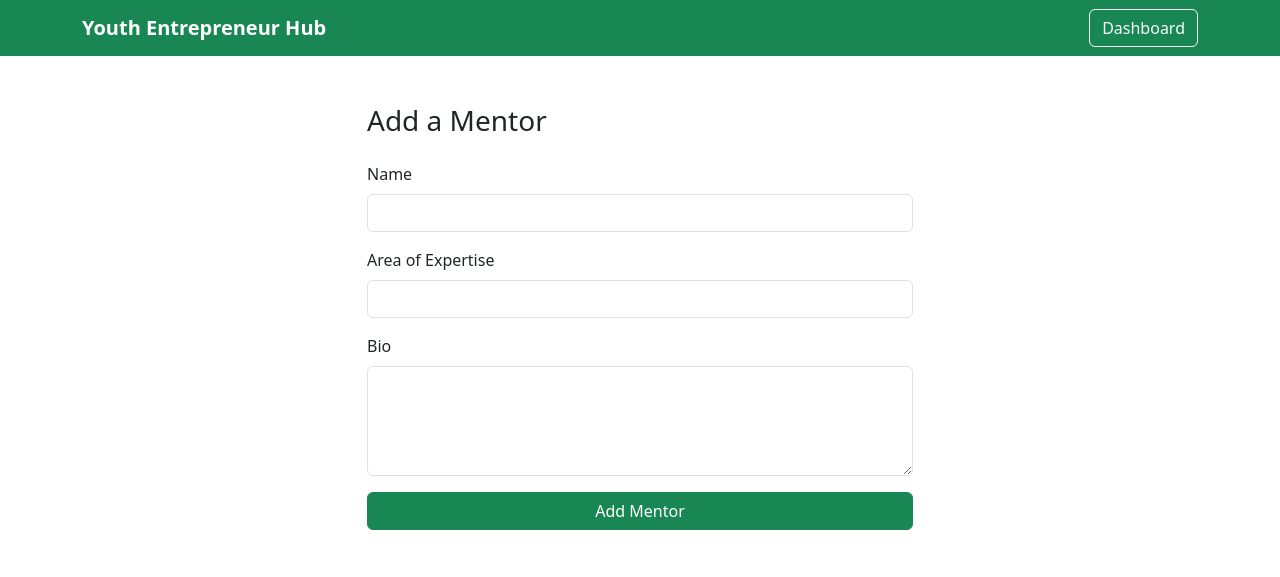
After one commit to mmukamukiza21/YouthEntrepreneurInitiative, a Flask app: page /mentors/new in a window 1280 px wide. The commit adds this page. Shown: the top 577 px of the page. Run offline with Flask 3, Linux system fonts and the light colour scheme; the visitor is signed in with stand-in values (Sample User, id 1); parts of the project's set-up code (start-up, migrations or seed data) failed here and were passed over; some libraries are stand-ins or nearby versions.

Commit message:
Add Mentors module and dashboard links

```diff
--- a/app.py
+++ b/app.py
@@ -53,6 +53,12 @@ class Lesson(db.Model):
     content_type = db.Column(db.String(50), nullable=False)  # 'article' or 'video'
     body = db.Column(db.Text, nullable=True)                 # content for articles
     video_url = db.Column(db.String(500), nullable=True)     # embed link for videos
+
+class Mentor(db.Model):
+    id = db.Column(db.Integer, primary_key=True)
+    name = db.Column(db.String(120), nullable=False)
+    expertise = db.Column(db.String(200), nullable=False)
+    bio = db.Column(db.Text, nullable=True)
 
 
 # ---- Routes ----
@@ -196,7 +202,32 @@ def new_course():
 
     return render_template("new_course.html")
 
+@app.route("/mentors")
+def list_mentors():
+    if "user_id" not in session:
+        return redirect(url_for("login"))
 
+    all_mentors = Mentor.query.all()
+    return render_template("mentors.html", mentors=all_mentors)
+
+
+@app.route("/mentors/new", methods=["GET", "POST"])
+def new_mentor():
+    if "user_id" not in session:
+        return redirect(url_for("login"))
+
+    if request.method == "POST":
+        name = request.form.get("name")
+        expertise = request.form.get("expertise")
+        bio = request.form.get("bio")
+
+        mentor = Mentor(name=name, expertise=expertise, bio=bio)
+        db.session.add(mentor)
+        db.session.commit()
+
+        return redirect(url_for("list_mentors"))
+
+    return render_template("new_mentor.html")
 @app.route("/logout")
 def logout():
     session.pop("user_id", None)
--- /dev/null
+++ b/templates/new_mentor.html
@@ -0,0 +1,42 @@
+<!DOCTYPE html>
+<html lang="en">
+<head>
+    <meta charset="UTF-8">
+    <meta name="viewport" content="width=device-width, initial-scale=1.0">
+    <title>Add Mentor - Youth Entrepreneur Hub</title>
+    <link href="https://cdn.jsdelivr.net/npm/bootstrap@5.3.3/dist/css/bootstrap.min.css" rel="stylesheet">
+</head>
+<body>
+
+    <nav class="navbar navbar-dark bg-success">
+        <div class="container">
+            <a class="navbar-brand fw-bold" href="/">Youth Entrepreneur Hub</a>
+            <a href="/dashboard" class="btn btn-outline-light">Dashboard</a>
+        </div>
+    </nav>
+
+    <div class="container py-5">
+        <div class="row justify-content-center">
+            <div class="col-md-6">
+                <h3 class="mb-4">Add a Mentor</h3>
+                <form method="POST" action="/mentors/new">
+                    <div class="mb-3">
+                        <label class="form-label">Name</label>
+                        <input type="text" class="form-control" name="name" required>
+                    </div>
+                    <div class="mb-3">
+                        <label class="form-label">Area of Expertise</label>
+                        <input type="text" class="form-control" name="expertise" required>
+                    </div>
+                    <div class="mb-3">
+                        <label class="form-label">Bio</label>
+                        <textarea class="form-control" name="bio" rows="4"></textarea>
+                    </div>
+                    <button type="submit" class="btn btn-success w-100">Add Mentor</button>
+                </form>
+            </div>
+        </div>
+    </div>
+
+</body>
+</html>
```
Also changed, not shown: templates/dashboard.html (+4 -5 lines), templates/mentors.html (added, +44 -0 lines).
